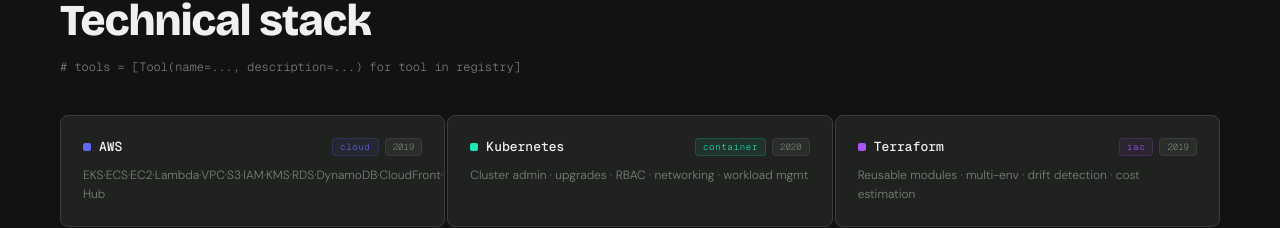
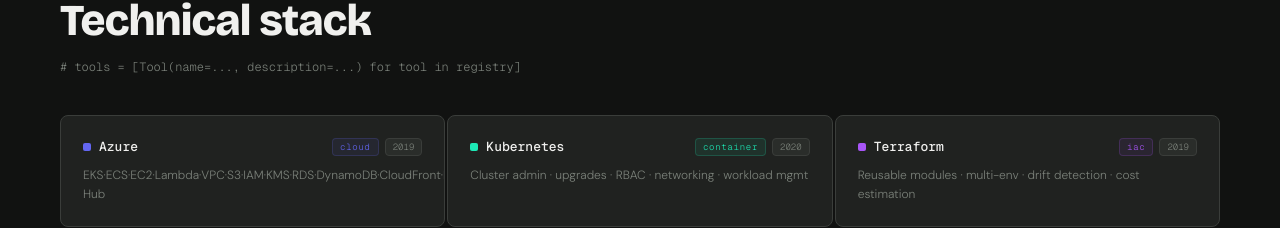
Before and after one commit to gulbadinhasan/portfolio, a React (Vite) app: page / in a window 1280 px wide. Shown: the part 1857-2085 px from the top of the page. Built offline with nearby package versions, Linux system fonts and the light colour scheme.

Commit message:
make mistake

```diff
--- a/src/App.jsx
+++ b/src/App.jsx
@@ -581,7 +581,7 @@
    STACK — Tool registry format
 ═══════════════════════════════════════════════════════════════ */
 const TOOLS = [
-  { name:"AWS",            desc:"EKS·ECS·EC2·Lambda·VPC·S3·IAM·KMS·RDS·DynamoDB·CloudFront·EMR·Security Hub", type:"cloud",    since:"2019" },
+  { name:"Azure",            desc:"EKS·ECS·EC2·Lambda·VPC·S3·IAM·KMS·RDS·DynamoDB·CloudFront·EMR·Security Hub", type:"cloud",    since:"2019" },
   { name:"Kubernetes",     desc:"Cluster admin · upgrades · RBAC · networking · workload mgmt",                type:"container",since:"2020" },
   { name:"Terraform",      desc:"Reusable modules · multi-env · drift detection · cost estimation",            type:"iac",      since:"2019" },
   { name:"ArgoCD",         desc:"GitOps · self-service portal · drift sync · app-of-apps pattern",            type:"cicd",     since:"2022" },
@@ -819,7 +819,7 @@
    CERTIFICATIONS — Document loader format
 ═══════════════════════════════════════════════════════════════ */
 const CERTS = [
-
+  { icon:"☁️", issuer:"Amazon Web Services",    title:"AWS Solutions Architect — Professional", valid:"2023–2026", level:"Professional", url:"https://www.credly.com/badges/9a97a4bc-532b-419c-81d8-88550232e08e/public_url/", color:T.amber },
   { icon:"⚙️", issuer:"CNCF / Linux Foundation", title:"Certified Kubernetes Administrator",    valid:"2022–2025", level:"Professional", url:"https://www.credly.com/badges/2ba4a6cc-a193-4ef8-bb70-45e610236fe4/",  color:T.teal },
   { icon:"🔧", issuer:"HashiCorp",               title:"Terraform Associate",                   valid:"2023–2025", level:"Associate",    url:"https://www.credly.com/badges/fb275283-8edd-46d9-b777-662b197193e0/", color:"#a855f7" },
   { icon:"🪟", issuer:"Microsoft",               title:"Azure Fundamentals (AZ-900)",           valid:"2022–∞",    level:"Fundamentals", url:"https://www.credly.com/badges/4a3548ca-c870-424c-913e-6e04d43101c3/", color:"#6366f1" },
```
